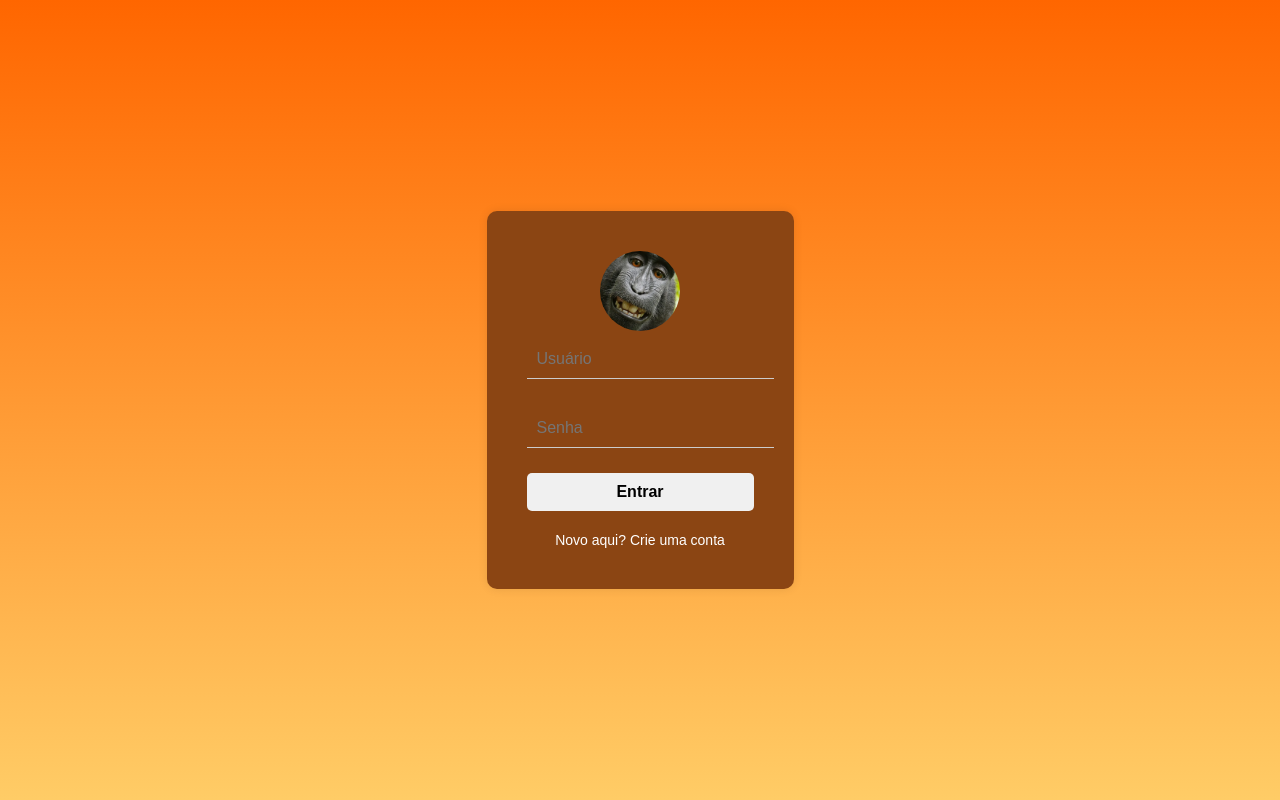
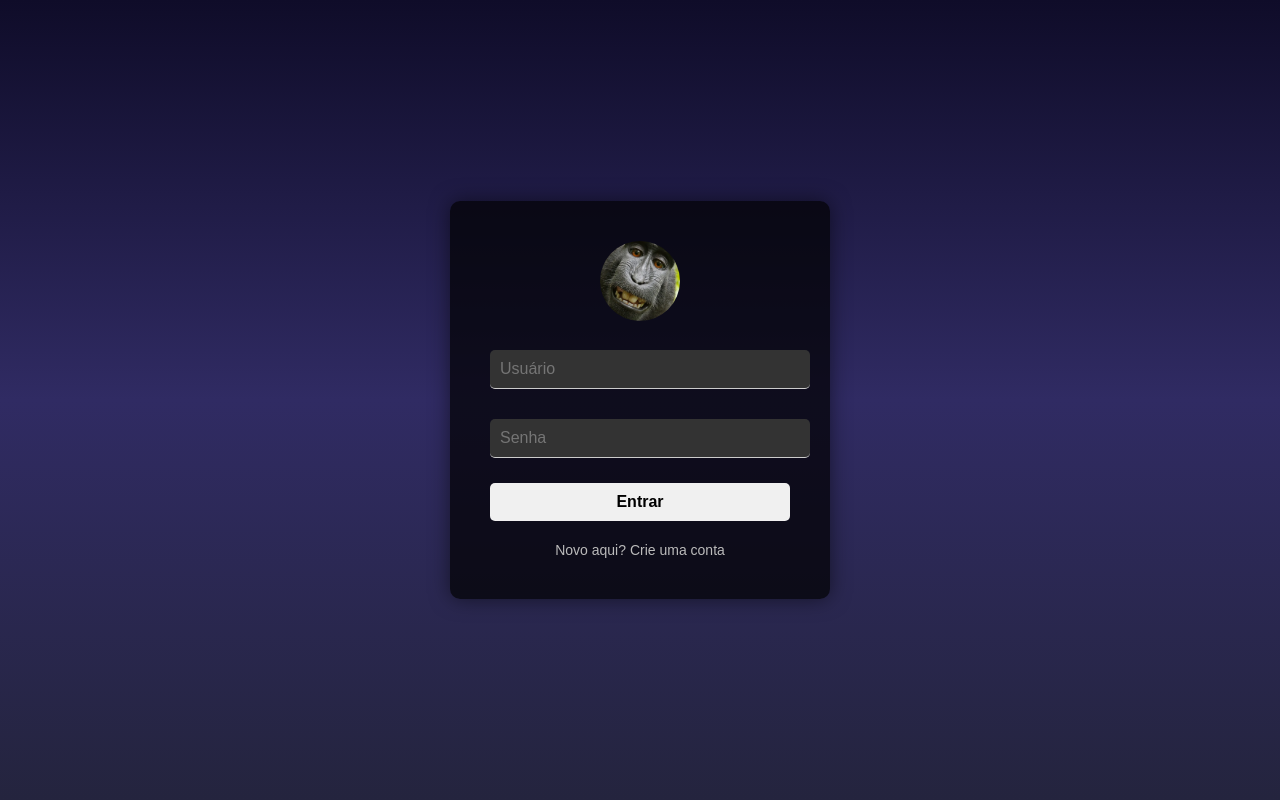
Before and after one commit to Luerfel/Integrador-ll, a Flask app: page / in a window 1280 px wide. Run offline with Flask 3, Linux system fonts and the light colour scheme.

Commit message:
index atualizado

```diff
--- a/static/css/styles.css
+++ b/static/css/styles.css
@@ -1,79 +1,113 @@
+/* Remove as margens e preenchimento do body e define a fonte */
 body {
     margin: 0;
     padding: 0;
     font-family: Arial, sans-serif;
-    background: linear-gradient(to bottom, #ff6600, #ffcc66);
+
+    /* Define um fundo gradiente escuro */
+    background: linear-gradient(to bottom, #0f0c29, #302b63, #24243e);
+
+    /* Configura o layout do body para centralizar o conteúdo */
     height: 100vh;
     display: flex;
     justify-content: center;
     align-items: center;
 }
 
+/* Estilo para o contêiner de login */
 .login-container {
-    background-color: #8B4513;
+    /* Define a cor de fundo com opacidade para ver o fundo gradiente */
+    background-color: rgba(0, 0, 0, 0.7);
+
+    /* Adiciona preenchimento e bordas arredondadas */
     padding: 40px;
     border-radius: 10px;
-    box-shadow: 0 0 10px rgba(0, 0, 0, 0.1);
+
+    /* Adiciona sombra ao contêiner */
+    box-shadow: 0 0 20px rgba(0, 0, 0, 0.5);
+
+    /* Centraliza o conteúdo dentro do contêiner */
     text-align: center;
+    width: 300px;
 }
 
+/* Estilo para a logo */
 .logo img {
+    /* Define o tamanho e formato da imagem da logo */
     width: 80px;
     height: 80px;
     border-radius: 50%;
+
+    /* Adiciona um espaçamento abaixo da imagem */
+    margin-bottom: 20px;
 }
 
-.fade-out {
-    animation: fadeOut 0.5s forwards;
-}
-
-@keyframes fadeOut {
-    0% { opacity: 1; transform: scale(1); }
-    100% { opacity: 0; transform: scale(0.8); }
-}
-
+/* Estilo para o contêiner dos campos de input */
 .input-container {
     margin-bottom: 20px;
 }
 
+/* Estilo para os campos de texto e senha */
 input[type="text"],
 input[type="password"] {
+    /* O input ocupa 100% da largura disponível */
     width: 100%;
+
+    /* Configurações de preenchimento, margens e borda */
     padding: 10px;
     margin: 5px 0;
     border: none;
     border-bottom: 1px solid #ccc;
-    background-color: #8B4513;
+
+    /* Define a cor de fundo e do texto */
+    background-color: #333;
     color: #fff;
+
+    /* Define o tamanho da fonte e remove a borda de foco */
     font-size: 16px;
     outline: none;
+
+    /* Adiciona bordas arredondadas ao campo */
+    border-radius: 5px;
 }
 
+/* Estilo para o botão de "Entrar" */
 button {
+    /* O botão ocupa 100% da largura disponível */
     width: 100%;
+
+    /* Configurações de preenchimento, cor de fundo e borda */
     padding: 10px;
     background-color: #f0f0f0;
     border: none;
+
+    /* Adiciona bordas arredondadas e cursor de mão ao passar o mouse */
     border-radius: 5px;
     cursor: pointer;
+
+    /* Define o tamanho da fonte e a torna negrito */
     font-size: 16px;
     font-weight: bold;
 }
 
+/* Efeito de hover para o botão */
 button:hover {
-    background-color: #ddd;
+    background-color: #ddd; /* Altera a cor de fundo ao passar o mouse */
 }
 
+/* Estilo para o link de criar conta */
 .signup-link {
-    margin-top: 20px;
+    margin-top: 20px; /* Adiciona um espaço acima do link */
 }
 
+/* Estilo para o link de "Novo aqui? Crie uma conta" */
 .signup-link a {
-    color: #fff;
-    text-decoration: none;
-    font-size: 14px;
+    color: #bbb; /* Cor do texto */
+    text-decoration: none; /* Remove o sublinhado do link */
+    font-size: 14px; /* Define o tamanho da fonte */
 }
 
+/* Efeito de hover para o link */
 .signup-link a:hover {
-    text-decoration: underline;
+    text-decoration: underline; /* Sublinha o link ao passar o mouse */
 }
--- a/static/js/main.js
+++ b/static/js/main.js
@@ -7,6 +7,6 @@ document.querySelector('.signup-link a').addEventListener('click', function(even
 
     // Espera 0.5 segundos (a duração da animação) antes de redirecionar
     setTimeout(function() {
-        window.location.href = 'cadastro.html';
+        window.location.href = 'cadastro';
     }, 500);
 });
--- a/templates/index.html
+++ b/templates/index.html
@@ -1,16 +1,39 @@
-<!-- templates/index.html -->
 <!DOCTYPE html>
 <html lang="pt-BR">
 <head>
     <meta charset="UTF-8">
     <meta name="viewport" content="width=device-width, initial-scale=1.0">
-    <title>Olá, Mundo!</title>
-    <link rel="stylesheet" href="{{ url_for('static', filename='css/styles.css') }}">
+    <title>Tela de Login</title>
+    <!-- Link para o arquivo de estilo CSS -->
+    <link rel="stylesheet" href="static/css/styles.css">
 </head>
 <body>
-    <h1 id="message">Olá, Mundo!</h1>
-
-    <!-- Incluindo o JavaScript -->
-    <script src="{{ url_for('static', filename='js/script.js') }}"></script>
+    <!-- Contêiner principal da tela de login -->
+    <div class="login-container">
+        <!-- Seção da logo -->
+        <div class="logo">
+            <!-- Imagem da logo, o caminho precisa estar correto para exibição -->
+            <img src="static/images/logo.png" alt="Logo">
+        </div>
+        <!-- Formulário de login -->
+        <form>
+            <!-- Campo para o usuário digitar o email -->
+            <div class="input-container">
+                <input type="text" placeholder="Usuário" required>
+            </div>
+            <!-- Campo para o usuário digitar a senha -->
+            <div class="input-container">
+                <input type="password" placeholder="Senha" required>
+            </div>
+            <!-- Botão para submeter o formulário -->
+            <button type="button">Entrar</button>
+        </form>
+        <!-- Link para criar uma nova conta -->
+        <div class="signup-link">
+            <a href="/cadastro">Novo aqui? Crie uma conta</a>
+        </div>
+    </div>
+    <!-- Link para o arquivo JavaScript -->
+    <script src="static/js/main.js"></script>
 </body>
 </html>
--- a/templates/teste.html
+++ /dev/null
@@ -1,30 +0,0 @@
-<!DOCTYPE html>
-<html lang="pt-BR">
-<head>
-    <meta charset="UTF-8">
-    <meta name="viewport" content="width=device-width, initial-scale=1.0">
-    <title>Tela de Login</title>
-    <link rel="stylesheet" href="static/css/styles.css">
-</head>
-<body>
-    <div class="login-container">
-        <div class="logo">
-            <!-- Substitua 'logo.png' pelo caminho da sua imagem -->
-            <img src="static/images/logo.png" alt="Logo">
-        </div>
-        <form>
-            <div class="input-container">
-                <input type="text" placeholder="Usuário" required>
-            </div>
-            <div class="input-container">
-                <input type="password" placeholder="Senha" required>
-            </div>
-            <button type="button">Entrar</button>
-        </form>
-        <div class="signup-link">
-            <a href="templates/cadastro.html">Novo aqui? Crie uma conta</a>
-        </div>
-    </div>
-    <script src="static/js/main.js"></script>
-</body>
-</html>
--- a/teste.py
+++ b/teste.py
@@ -1,10 +1,21 @@
-from flask import Flask, render_template
+from flask import Flask, send_from_directory
 
 app = Flask(__name__)
 
+# Rota para a página inicial
 @app.route('/')
-def hello_world():
-    return render_template('teste.html')
+def home():
+    return send_from_directory('templates', 'index.html')
+
+# Rota para a página de cadastro
+@app.route('/cadastro')
+def cadastro():
+    return send_from_directory('templates', 'cadastro.html')
+
+# Servir arquivos estáticos (CSS, JS, imagens)
+@app.route('/static/<path:path>')
+def serve_static(path):
+    return send_from_directory('static', path)
 
 if __name__ == '__main__':
     app.run(debug=True)
```
Also changed, not shown: static/js/scripts.js (deleted).
